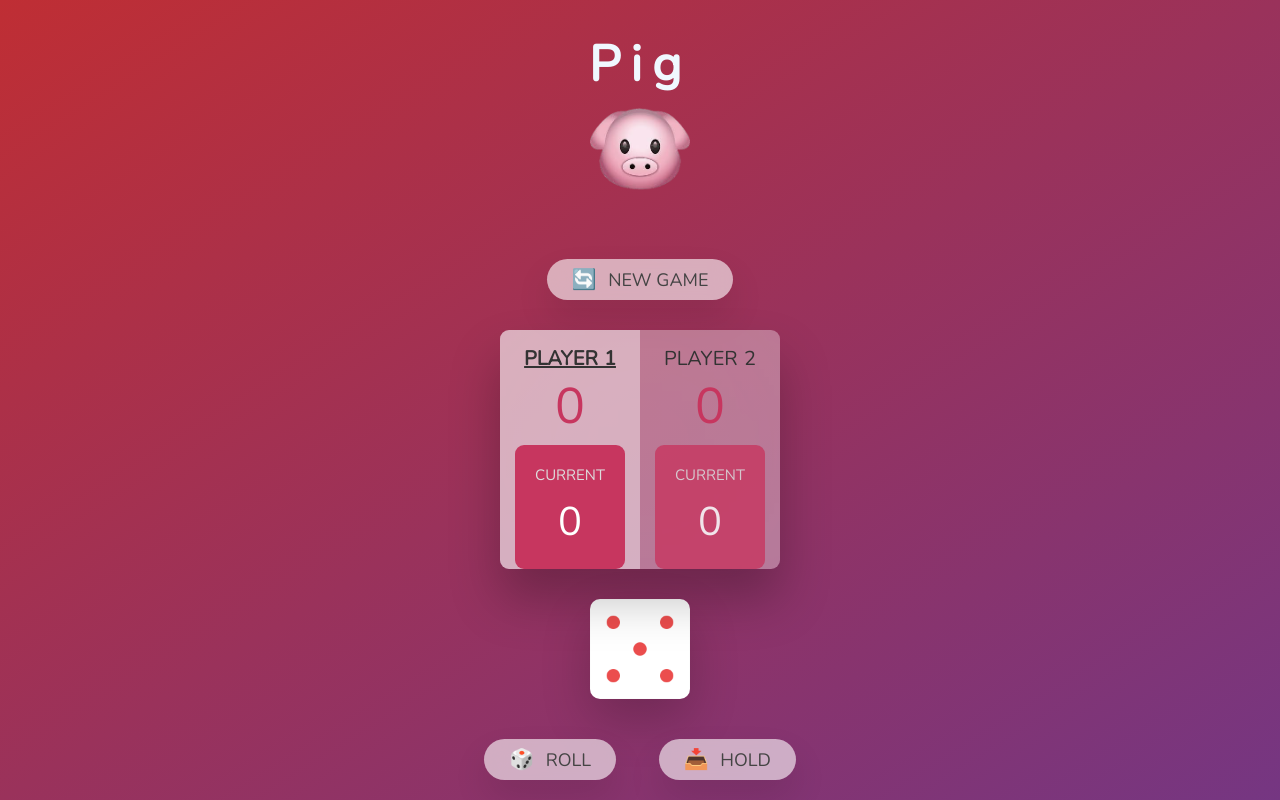
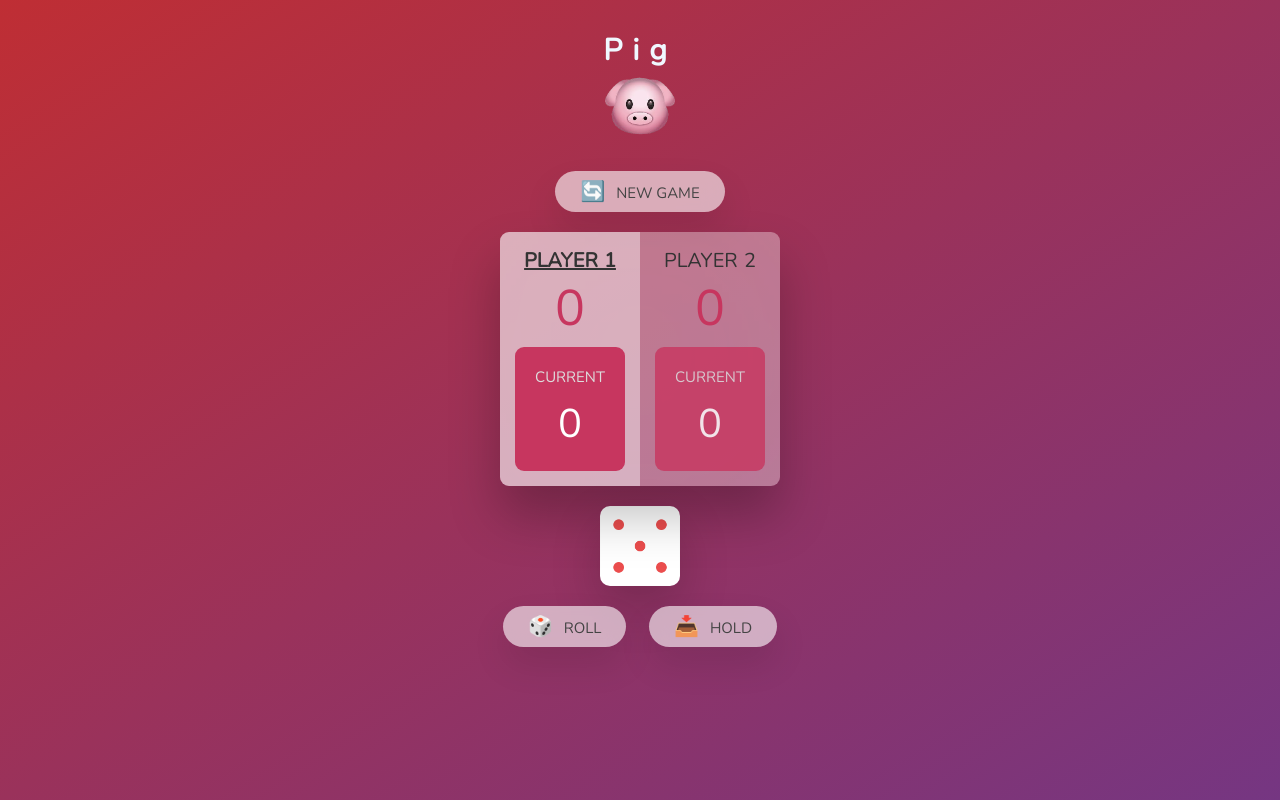
Before and after one commit to jfarmer618/pig, a plain HTML site: page index.html in a window 1280 px wide. Drawn offline with nearby package versions, Linux system fonts and the light colour scheme.

Commit message:
adjusted margin on all elements to fit screen w/o scrolling

```diff
--- a/style.css
+++ b/style.css
@@ -30,7 +30,7 @@ body {
 }
 
 h1 {
-  font-size: 5rem;
+  font-size: 3rem;
   color:aliceblue;
   letter-spacing: 10px;
   margin:0;
@@ -38,12 +38,12 @@ h1 {
 }
 
 .pigface {
-  margin-bottom: 40px;
-  width: 100px;
+  margin-bottom: 20px;
+  width: 70px;
 }
 
 .btn {
- margin: 20px;
+ margin: 10px;
 }
 
 /* LAYOUT */
@@ -58,7 +58,7 @@ main {
   overflow: hidden;
   display: flex;
   margin-top: 10px;
-  margin-bottom: 20px;
+  margin-bottom: 10px;
 }
 
 .player {
@@ -104,8 +104,6 @@ main {
   opacity: 0.8;
   border-radius: 9px;
   color: #fff;
-  /* width: auto;
-  height: auto; */
   padding: 2rem;
   text-align: center;
   transition: all 0.75s;
@@ -128,7 +126,7 @@ button {
   background: none;
   border: none;
   font-family: inherit;
-  font-size: 1.8rem;
+  font-size: 1.5rem;
   text-transform: uppercase;
   cursor: pointer;
   font-weight: 400;
@@ -160,8 +158,8 @@ button {
 
 .dice {
   margin-top: 10px;
-  margin-bottom: 20px;
-  height: 10rem;
+  margin-bottom: 10px;
+  height: 8rem;
   box-shadow: 0 2rem 5rem rgba(0, 0, 0, 0.2);
   border-radius: 10px;
 }
```
